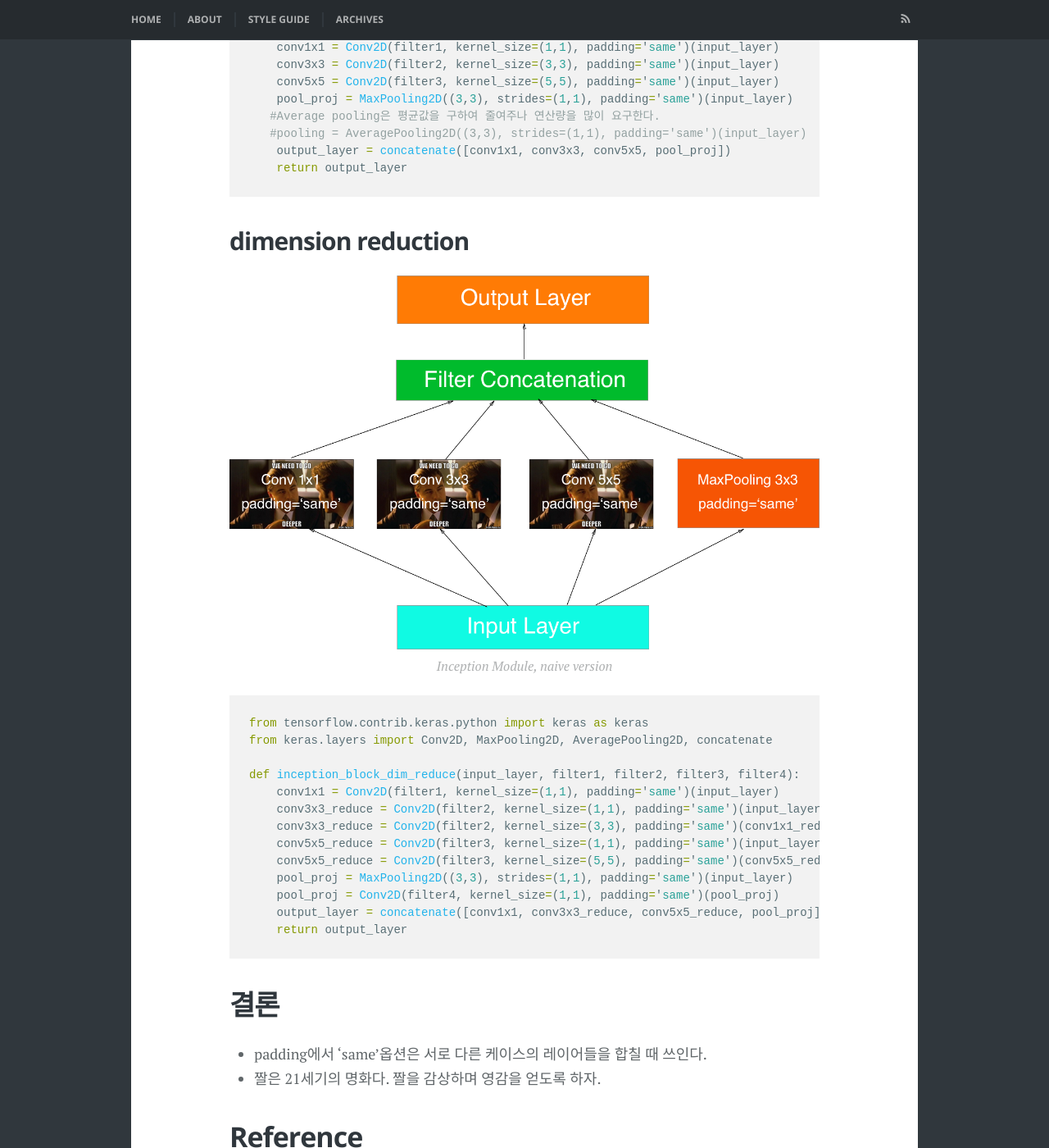
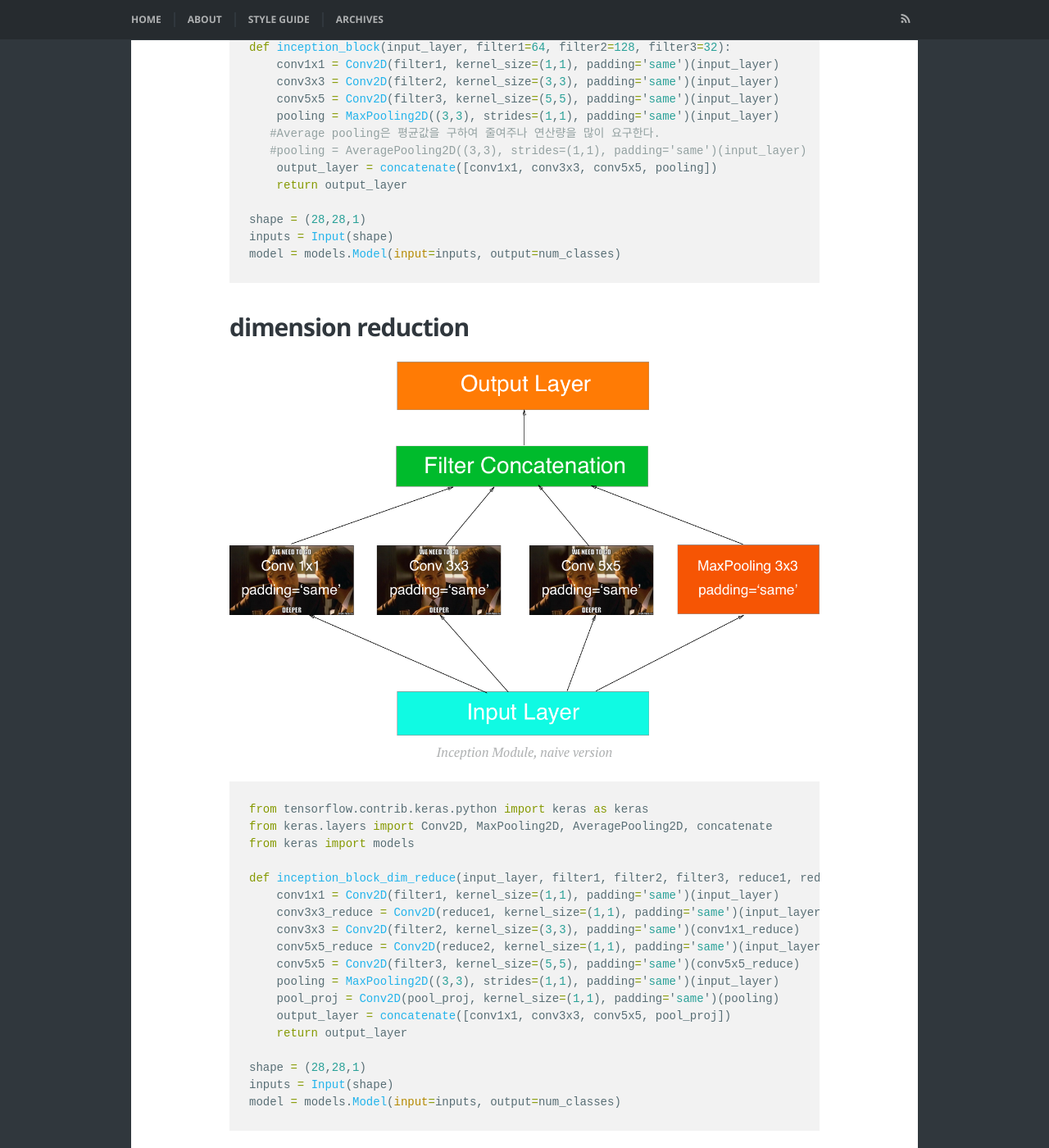
Before and after one commit to hskang9/hskang9.github.io, a Jekyll site: the page built from _posts/2017-11-24-Various_CNN_Layers.md, in a window 1280 px wide and 1400 px high, scrolled down 3459 px. Shown: the whole window at 82% size. Built offline with Jekyll 4.4.1, drawn with Linux system fonts in a browser that asks for light colours; some web fonts are replaced; comment, search, counter and statistics services are not loaded.

Commit message:
Update 2017-11-24-Various_CNN_Layers.md

````diff
--- a/_posts/2017-11-24-Various_CNN_Layers.md
+++ b/_posts/2017-11-24-Various_CNN_Layers.md
@@ -35,17 +35,22 @@ in conjunction with the famous “we need to go deeper” internet meme [1](http
 
 ```python
 from tensorflow.contrib.keras.python import keras as keras
-from keras.layers import Conv2D, MaxPooling2D, AveragePooling2D, concatenate
+from keras.layers import Conv2D, MaxPooling2D, AveragePooling2D, concatenate, Input
+from keras import models
 
 def inception_block(input_layer, filter1=64, filter2=128, filter3=32):
     conv1x1 = Conv2D(filter1, kernel_size=(1,1), padding='same')(input_layer)
     conv3x3 = Conv2D(filter2, kernel_size=(3,3), padding='same')(input_layer)
     conv5x5 = Conv2D(filter3, kernel_size=(5,5), padding='same')(input_layer)
-    pool_proj = MaxPooling2D((3,3), strides=(1,1), padding='same')(input_layer)
+    pooling = MaxPooling2D((3,3), strides=(1,1), padding='same')(input_layer)
    #Average pooling은 평균값을 구하여 줄여주나 연산량을 많이 요구한다.
    #pooling = AveragePooling2D((3,3), strides=(1,1), padding='same')(input_layer)
-    output_layer = concatenate([conv1x1, conv3x3, conv5x5, pool_proj])
+    output_layer = concatenate([conv1x1, conv3x3, conv5x5, pooling])
     return output_layer
+
+shape = (28,28,1)
+inputs = Input(shape)
+model = models.Model(input=inputs, output=num_classes)
 ```
 
 ### dimension reduction
@@ -55,18 +60,24 @@ def inception_block(input_layer, filter1=64, filter2=128, filter3=32):
 ```python
 from tensorflow.contrib.keras.python import keras as keras
 from keras.layers import Conv2D, MaxPooling2D, AveragePooling2D, concatenate
+from keras import models
 
-def inception_block_dim_reduce(input_layer, filter1, filter2, filter3, filter4):
+def inception_block_dim_reduce(input_layer, filter1, filter2, filter3, reduce1, reduce2, pool_proj):
     conv1x1 = Conv2D(filter1, kernel_size=(1,1), padding='same')(input_layer)
-    conv3x3_reduce = Conv2D(filter2, kernel_size=(1,1), padding='same')(input_layer)
-    conv3x3_reduce = Conv2D(filter2, kernel_size=(3,3), padding='same')(conv1x1_reduce)
-    conv5x5_reduce = Conv2D(filter3, kernel_size=(1,1), padding='same')(input_layer)
-    conv5x5_reduce = Conv2D(filter3, kernel_size=(5,5), padding='same')(conv5x5_reduce)
-    pool_proj = MaxPooling2D((3,3), strides=(1,1), padding='same')(input_layer)
-    pool_proj = Conv2D(filter4, kernel_size=(1,1), padding='same')(pool_proj)
-    output_layer = concatenate([conv1x1, conv3x3_reduce, conv5x5_reduce, pool_proj])
+    conv3x3_reduce = Conv2D(reduce1, kernel_size=(1,1), padding='same')(input_layer)
+    conv3x3 = Conv2D(filter2, kernel_size=(3,3), padding='same')(conv1x1_reduce)
+    conv5x5_reduce = Conv2D(reduce2, kernel_size=(1,1), padding='same')(input_layer)
+    conv5x5 = Conv2D(filter3, kernel_size=(5,5), padding='same')(conv5x5_reduce)
+    pooling = MaxPooling2D((3,3), strides=(1,1), padding='same')(input_layer)
+    pool_proj = Conv2D(pool_proj, kernel_size=(1,1), padding='same')(pooling)
+    output_layer = concatenate([conv1x1, conv3x3, conv5x5, pool_proj])
     return output_layer
+
+shape = (28,28,1)
+inputs = Input(shape)
+model = models.Model(input=inputs, output=num_classes)
 ```
+[googlenet]()
 
 ## 결론
 - padding에서 'same'옵션은 서로 다른 케이스의 레이어들을 합칠 때 쓰인다.
````
